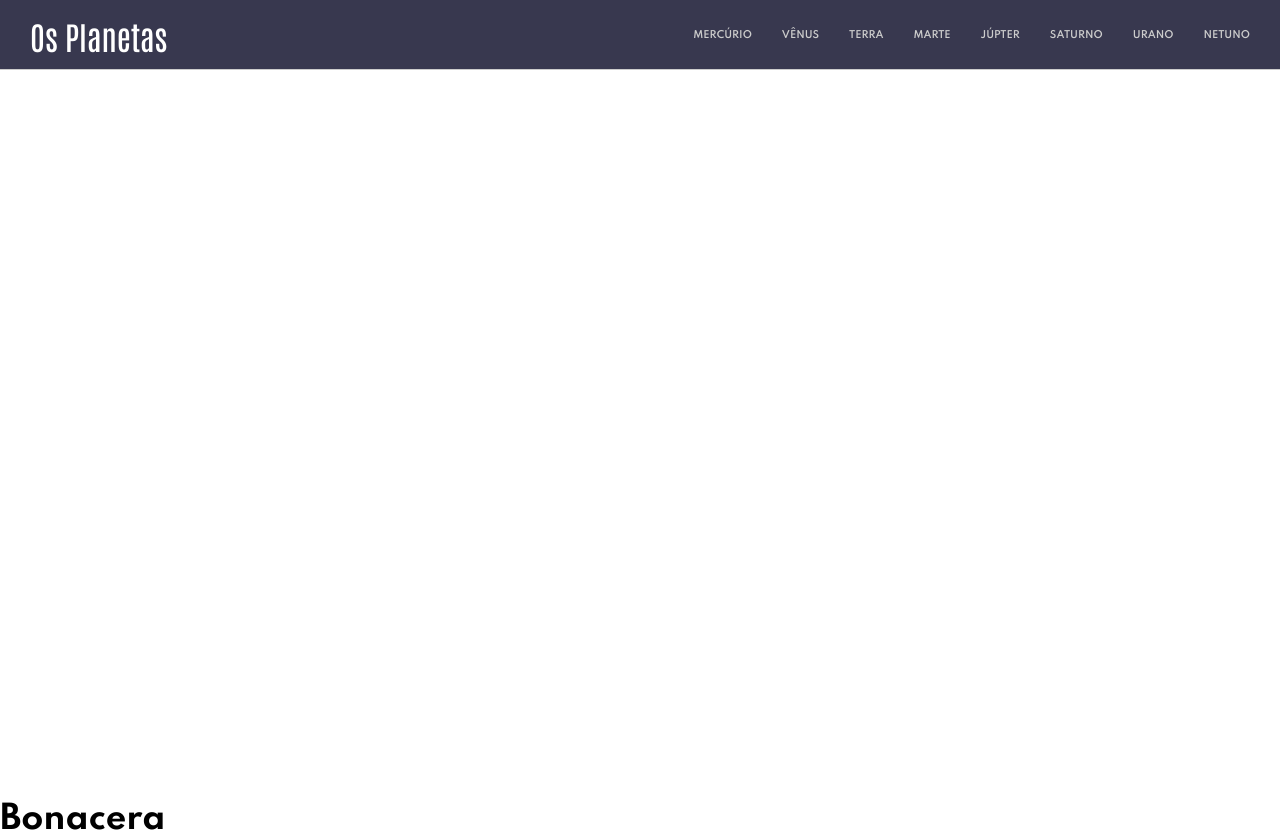
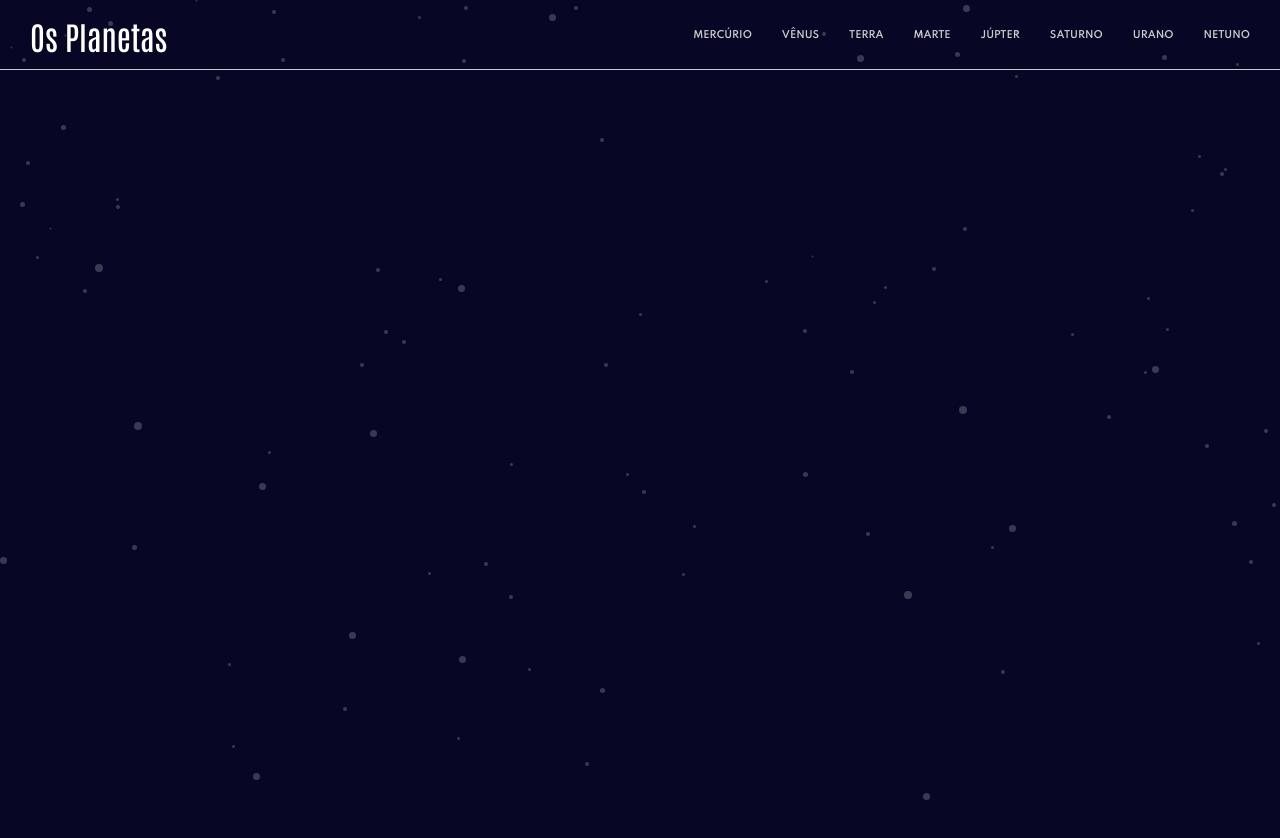
Before and after one commit to linferreira/planets-infos, a React (Create React App) app: page / in a window 1280 px wide. After the commit the page ends 800 px from the top, so only its background shows below. Built offline with nearby package versions, Linux system fonts and the light colour scheme.

Commit message:
feat: change background

```diff
--- a/src/App.tsx
+++ b/src/App.tsx
@@ -7,7 +7,6 @@ function App() {
     <>
       <GlobalStyles />
       <Routes />
-      <h1>Bonacera</h1>
     </>
   );
 }
--- a/src/components/MainHeader/styles.ts
+++ b/src/components/MainHeader/styles.ts
@@ -6,7 +6,6 @@ export const Header = styled.header`
   display: grid;
   grid-template-columns: 1fr auto;
   align-items: center;
-  background-color: #38384f;
   border-bottom: 1px solid #cccccc;
 
   & > h1 {
@@ -17,6 +16,7 @@ export const Header = styled.header`
 
   & > nav ul {
     display: flex;
+    flex-wrap: wrap;
   }
 
   & > nav li{
@@ -28,4 +28,24 @@ export const Header = styled.header`
   & li + li {
     margin-left: 30px;
   }
+
+  @media (min-width: 768px) and (max-width: 1023px) {
+    height: 20vh;
+    grid-template-columns: auto;
+    justify-content: center;
+
+    & > h1 {
+      margin-bottom: 20px;
+      text-align: center;
+    }
+
+    & > nav li{
+      font-size: 0.65em;
+    }
+
+
+    & li + li {
+      margin-left: 50px;
+    }
+  }
 `
--- a/src/styles/GlobalStyles.ts
+++ b/src/styles/GlobalStyles.ts
@@ -1,4 +1,5 @@
 import { createGlobalStyle } from "styled-components";
+import background from '../assets/background-stars.svg';
 
 export default createGlobalStyle`
   * {
@@ -8,7 +9,9 @@ export default createGlobalStyle`
   }
 
   html, body, #root {
-    height: 100%
+    height: 100%;
+    background: url(${background}) #070625 ;
+
   }
 
   *, button, input {
```
